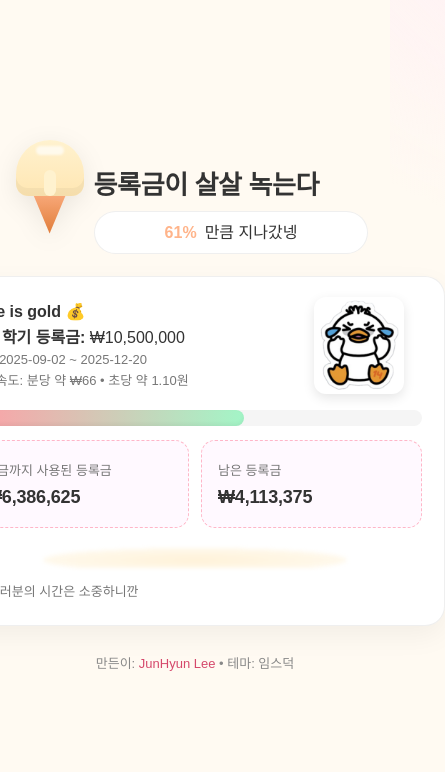
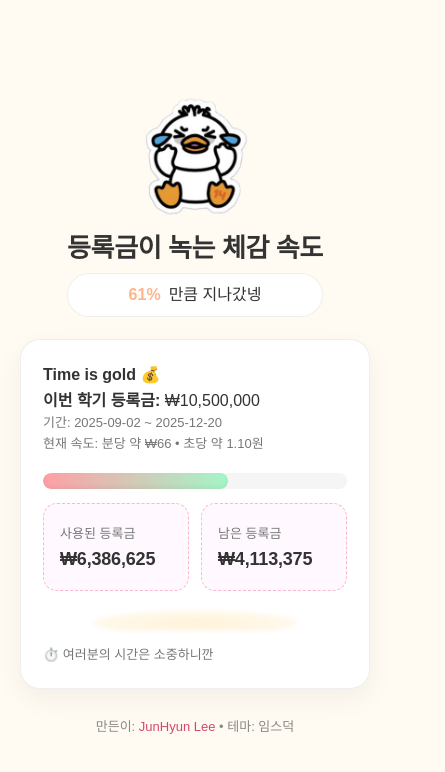
Before and after one commit to ticklemickle/imms14-tuition, a Next.js app: page / in a window 390 px wide. Shown: the top 772 px of the page, 445 px wide, since content can reach past the window. Built offline with nearby package versions, Linux system fonts and the light colour scheme.

Commit message:
모바일 비율 조절

```diff
--- a/app/page.module.css
+++ b/app/page.module.css
@@ -14,7 +14,7 @@
 .wrap {
   max-width: 520px;
   margin-inline: auto;
-  padding: 28px 20px;
+  padding: 10px 20px;
   background: var(--bg);
   color: var(--text);
   font-family: "Pretendard", "Noto Sans KR", sans-serif;
@@ -93,10 +93,11 @@
 }
 
 .tag {
-  display: inline-flex;
+  display: flex;
   align-items: center;
+  justify-content: center; /* ✅ 추가 */
   gap: 8px;
-  padding: 8px 70px;
+  padding: 8px 20px;
   border-radius: 999px;
   background: #ffffff;
   backdrop-filter: blur(8px);
@@ -110,7 +111,8 @@
 }
 
 .card {
-  width: 500px;
+  width: 100%; /* ✅ 변경 */
+  max-width: 500px; /* 데스크톱 상한만 두기 */
   margin-top: 22px;
   background: #fff;
   border: 1px solid #00000010;
@@ -118,7 +120,6 @@
   box-shadow: 0 10px 28px rgba(0, 0, 0, 0.05);
   overflow: hidden;
   transition: transform 0.25s ease;
-  position: relative; /* ✅ 추가 */
 }
 
 .card:hover {
@@ -130,6 +131,7 @@
   flex-direction: column;
   gap: 18px;
   padding: 22px;
+  padding-right: 150px; /* ✅ 이미지가 겹치지 않도록 우측 여백 추가 */
 }
 
 .inputs strong {
@@ -219,7 +221,7 @@
 .wrap {
   max-width: 520px;
   margin-inline: auto;
-  padding: 28px 20px;
+  padding: 10px 20px;
   background: var(--bg);
   color: var(--text);
   font-family: "Pretendard", "Noto Sans KR", sans-serif;
@@ -232,3 +234,27 @@
   align-items: center;
   justify-content: center;
 }
+/* 3) 이미지 스타일(공용) */
+.artwork {
+  position: absolute;
+  top: 18px;
+  right: 18px;
+  width: clamp(88px, 22vw, 120px); /* 화면에 따라 부드럽게 조절 */
+
+  height: auto;
+  border-radius: 14px;
+  /* box-shadow: 0 6px 16px rgba(0, 0, 0, 0.12); */
+}
+
+/* 4) 모바일(좁은 화면)에서는 겹치지 않게 '정적 배치'로 전환 */
+@media (max-width: 480px) {
+  .col {
+    padding-right: 22px;
+  }
+  .artwork {
+    position: static; /* ✅ 절대배치 해제 → 흐름 안에 배치 */
+    /* margin-left: auto; 우측 정렬 */
+    /* margin-top: 6px; */
+    width: clamp(100px, 30vw, 140px);
+  }
+}
--- a/app/page.tsx
+++ b/app/page.tsx
@@ -102,17 +102,19 @@ export default function Page() {
 
   return (
     <div className={styles.wrap}>
+      {/* 이미지 영역 추가 */}
+      <img src="/immsDuck.png" alt="임스덕" className={styles.artwork} />
       <header>
-        <div className={styles.logo} aria-hidden="true">
+        {/* <div className={styles.logo} aria-hidden="true">
           <div className={styles.cone}></div>
           <div className={styles.scoop}>
             <div className={styles.shine}></div>
           </div>
           <div className={styles.drip}></div>
-        </div>
+        </div> */}
         <div>
           <h1>
-            등록금이 살살 녹는다 <span aria-hidden="true"></span>
+            등록금이 녹는 체감 속도 <span aria-hidden="true"></span>
           </h1>
           {hydrated ? (
             <div className={styles.tag} role="status" aria-live="polite">
@@ -127,19 +129,6 @@ export default function Page() {
       </header>
 
       <section className={styles.card}>
-        {/* 이미지 영역 추가 */}
-        <div style={{ position: "absolute", top: "20px", right: "40px" }}>
-          <img
-            src="/immsDuck.png"
-            alt="임스덕"
-            style={{
-              width: "90px",
-              borderRadius: "12px",
-              boxShadow: "0 4px 12px rgba(0,0,0,0.1)",
-            }}
-          />
-        </div>
-
         <div className={styles.col}>
           <div className={styles.inputs}>
             <strong>Time is gold 💰</strong>
@@ -165,7 +154,7 @@ export default function Page() {
             {hydrated ? (
               <div className={styles.stats}>
                 <div className={styles.pill}>
-                  <span className={styles.hint}>지금까지 사용된 등록금</span>
+                  <span className={styles.hint}>사용된 등록금</span>
                   <span className={styles.num} title={calc.usedKRW0}>
                     {calc.usedKRW0}
                   </span>
```
